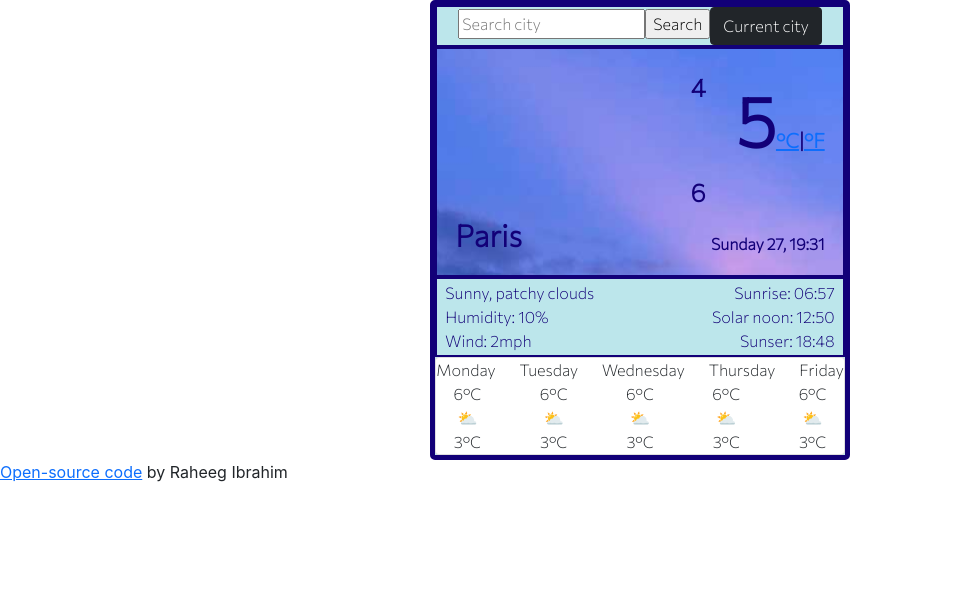
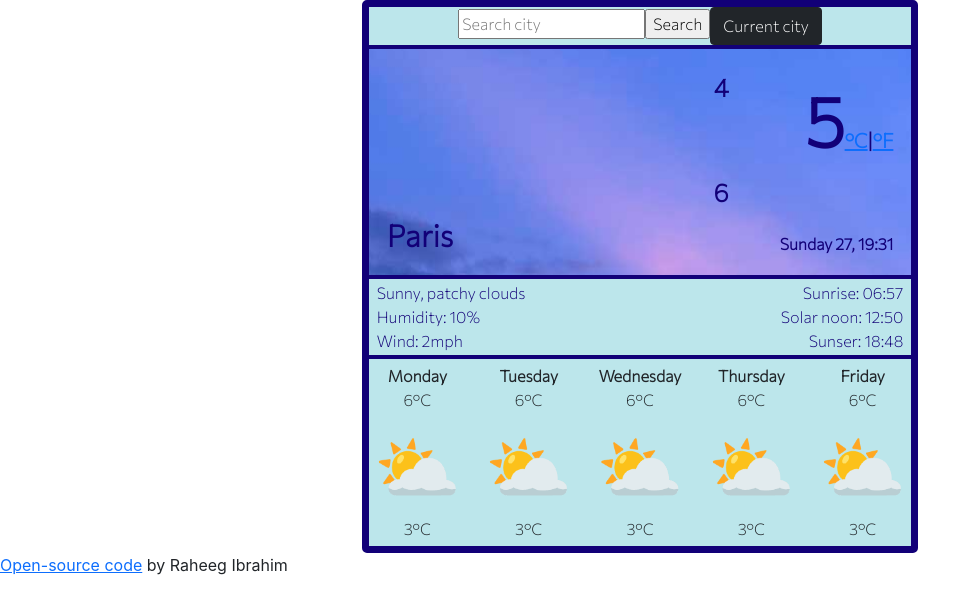
Before and after one commit to raheeeg/weather-react, a React (Create React App) app: page / in a window 1280 px wide. Shown: the top 614 px of the page, without its empty margins (0-980 px from the left). Built offline with nearby package versions, Linux system fonts and the light colour scheme; no server answers.

Commit message:
style edited

```diff
--- a/src/FiveDay.css
+++ b/src/FiveDay.css
@@ -1,10 +1,7 @@
-.FiveDay.card {
+.FiveDay {
   background-color: #bce6eb;
   border: 2px solid #120078;
   border-radius: 0;
-}
-
-.FiveDay {
   font-family: "Commissioner", sans-serif;
   padding: 5px;
   text-align: center;
--- a/src/FiveDay.js
+++ b/src/FiveDay.js
@@ -1,5 +1,5 @@
 import React from "react";
-import "./FiveDay";
+import "./FiveDay.css";
 
 export default function FiveDay() {
     return (
@@ -25,7 +25,7 @@ export default function FiveDay() {
                 <div className="col">⛅</div>
                 <div className="col">⛅</div>
             </div>
-            <div className="row five-fay-temp">
+            <div className="row five-day-temp">
                 <div className="col">3°C</div>
                 <div className="col">3°C</div>
                 <div className="col">3°C</div>
--- a/src/Summary.css
+++ b/src/Summary.css
@@ -16,8 +16,7 @@
 .temp-low,
 .temp-high,
 .temp-current,
-.current-date-time,
-.unit {
+.current-date-time {
   text-align: right;
 }
 
```
Also changed, not shown: 1 other file (tests, documents, lock files or other folders).
